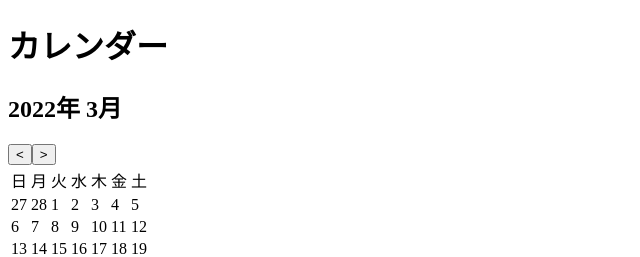
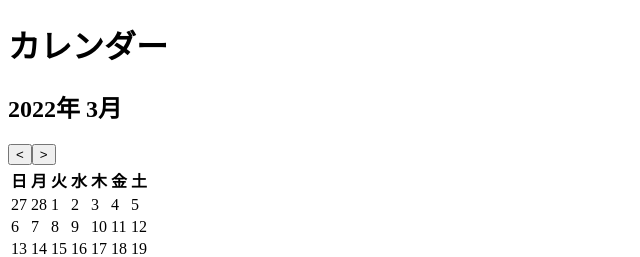
Before and after one commit to cokemaniaIIDX/Zenon, a React (Create React App) app in the folder front/: page / in a window 1280 px wide. Shown: the top 257 px of the page, without its empty margins (0-640 px from the left). Built offline with nearby package versions, Linux system fonts and the light colour scheme.

Commit message:
曜日を別コンポーネントにする

```diff
--- a/front/src/Calendar.tsx
+++ b/front/src/Calendar.tsx
@@ -94,12 +94,36 @@ const DisplayCalendar: React.VFC<DisplayCalendarProps> = (props) => {
   return (
     <table>
       <thead>
-        <ListContents weekList={week} contents={week} />
+        <ListContentHeaders weekList={week} />
       </thead>
       <tbody>
         <ListContents weekList={week} contents={days} />
       </tbody>
     </table>
+  )
+}
+
+// 曜日を表示するコンポーネント
+
+type ListContentHeadersProps = {
+  weekList: string[];
+}
+
+const ListContentHeaders: React.VFC<ListContentHeadersProps> = (props) => {
+  const contents = props.weekList
+
+  return (
+    <>
+      <tr>
+        {contents.map((item, key) => {
+          return (
+            <th key={key}>
+              <DisplayContents contents={item} />
+            </th>
+          )
+        })}
+      </tr>
+    </>
   )
 }
 
@@ -128,7 +152,13 @@ const ListContents: React.VFC<ListContentsProps> = (props) => {
       {contents.map((item, key) => {
         return (
           <tr key={key}>
-            <DisplayContents contents={item} />
+            {item.map((item, key) =>{
+              return (
+                <td key={key}>
+                  <DisplayContents contents={item} />
+                </td>
+              )
+            })}
           </tr>
         )
       })}
@@ -139,19 +169,12 @@ const ListContents: React.VFC<ListContentsProps> = (props) => {
 // カレンダーの中身を表示するコンポーネント
 
 type DisplayContentsProps = {
-  contents: string[];
+  contents: string;
 }
 
 const DisplayContents: React.VFC<DisplayContentsProps> = (props) => {
-
-  const contents = props.contents
-
   return (
-    <>
-      {contents.map((item, key) =>
-        <td key={key}>{item}</td>
-      )}
-    </>
+    <>{props.contents}</>
   )
 }
 
```
Also changed, not shown: 1 other file (tests, documents, lock files or other folders).
